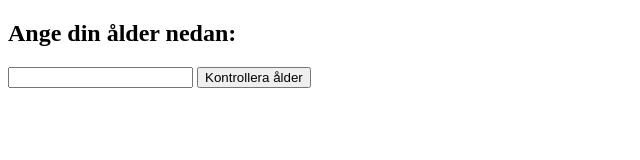
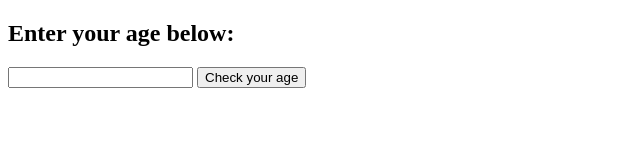
Before and after one commit to edi1989/Ovning_If, a plain HTML site: page index.html in a window 1280 px wide. Shown: the full height of the page, 0-640 px from the left. Drawn offline with Linux system fonts and the light colour scheme.

Commit message:
Changed all definitions to english

```diff
--- a/index.html
+++ b/index.html
@@ -7,9 +7,9 @@
     <title>Document</title>
 </head>
 <body>
-    <h2>Ange din ålder nedan:</h2>
+    <h2>Enter your age below:</h2>
     <input id = textbox type="text" name="" id="Age">
-    <input  type="button" value="Kontrollera ålder" onclick="CheckAge()">
+    <input  type="button" value="Check your age" onclick="CheckAge()">
     <script src="script.js"></script>
 </body>
 </html>
```
